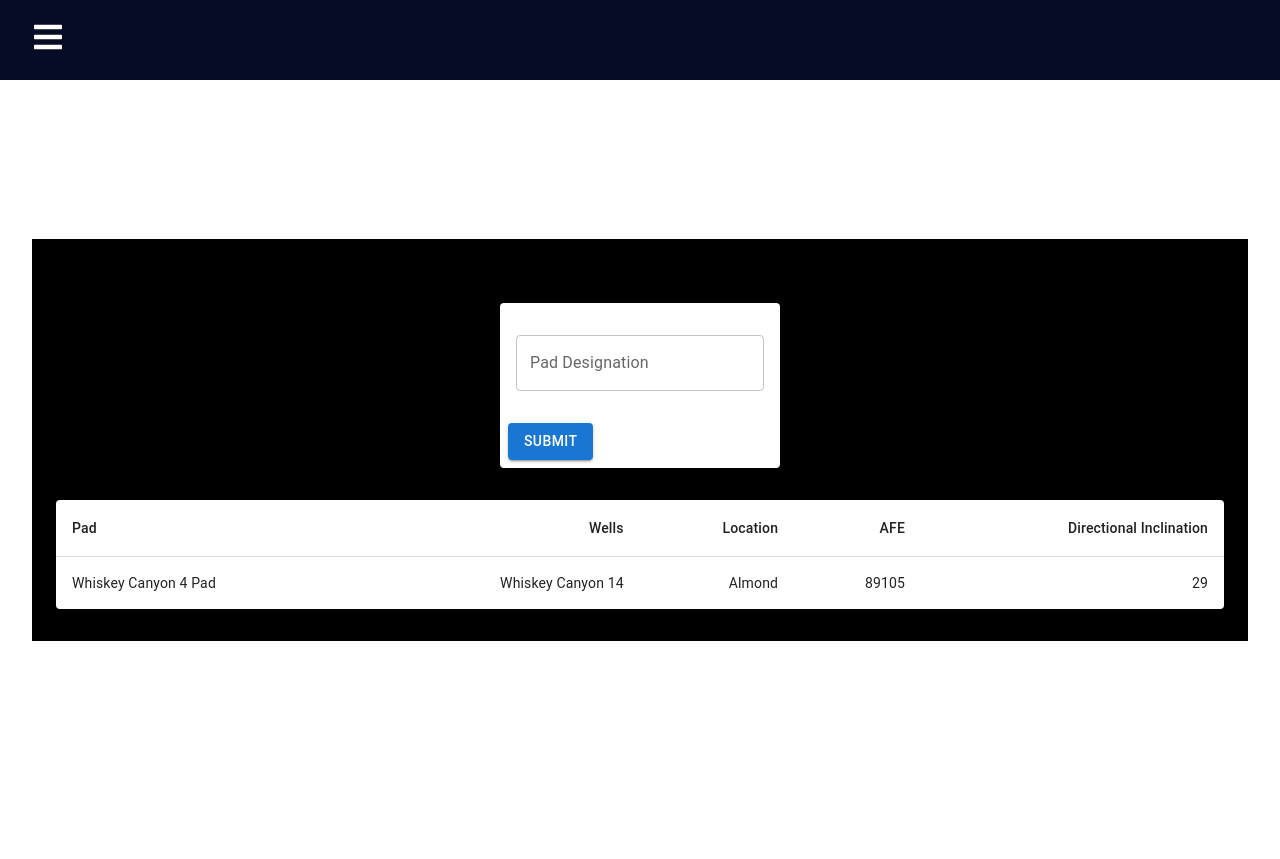
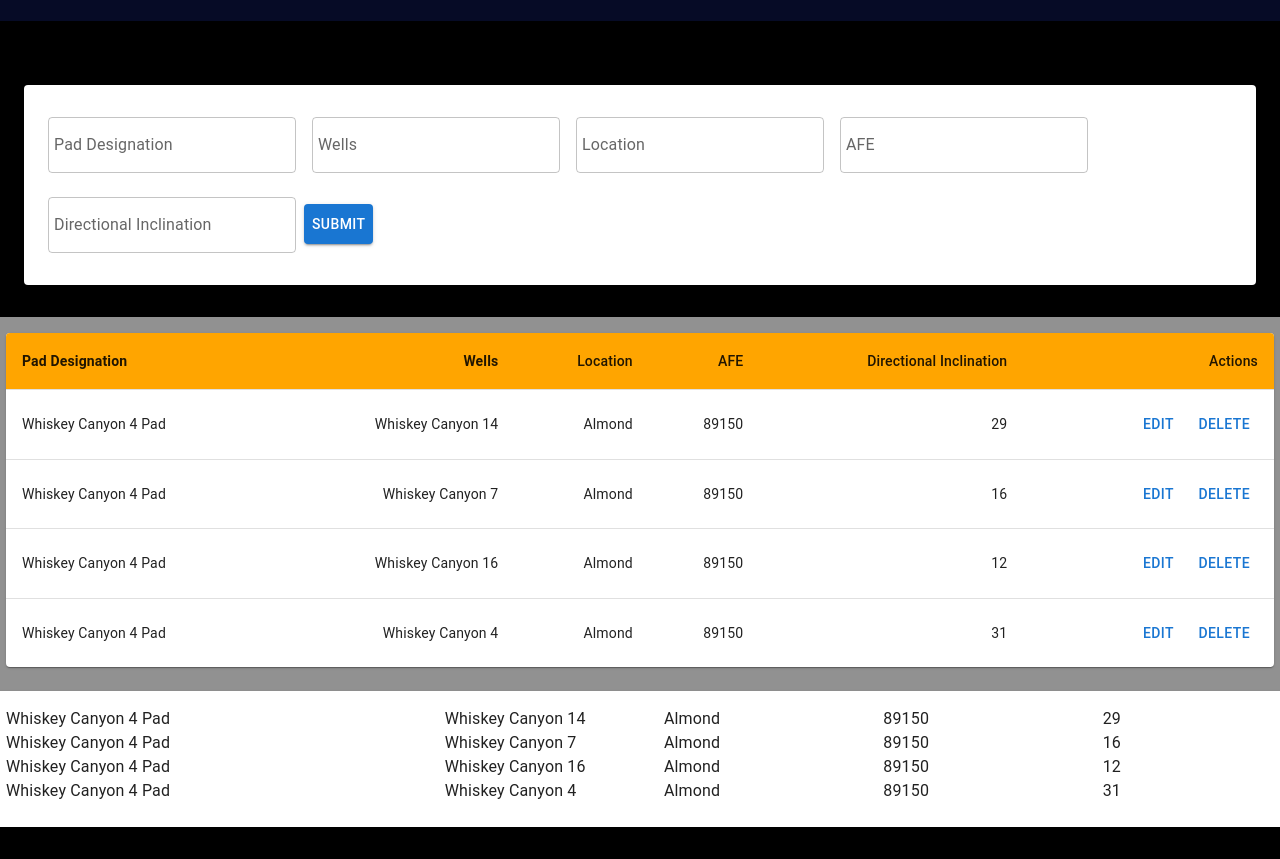
Before and after one commit to martinovicivica22/project_manager_tool_brad, a React (Create React App) app: page /rigschedule in a window 1280 px wide. Before the commit the page ends 800 px from the top, so only its background shows below. Built offline with nearby package versions, Linux system fonts and the light colour scheme.

Commit message:
added dt

```diff
--- a/src/MockData.js
+++ b/src/MockData.js
@@ -4,7 +4,7 @@ const mockData = [
   {
     id: uuidv4(),
     Pad: "Whiskey Canyon 4 Pad",
-    wells: "Whiskey Canyon 14",
+    Wells: "Whiskey Canyon 14",
     Location: "Almond",
     Afe: "89150",
     DirectionalInclination: 29,
@@ -12,7 +12,7 @@ const mockData = [
   {
     id: uuidv4(),
     Pad: "Whiskey Canyon 4 Pad",
-    wells: "Whiskey Canyon 7",
+    Wells: "Whiskey Canyon 7",
     Location: "Almond",
     Afe: "89150",
     DirectionalInclination: 16,
@@ -20,7 +20,7 @@ const mockData = [
   {
     id: uuidv4(),
     Pad: "Whiskey Canyon 4 Pad",
-    wells: "Whiskey Canyon 16",
+    Wells: "Whiskey Canyon 16",
     Location: "Almond",
     Afe: "89150",
     DirectionalInclination: 12,
@@ -28,7 +28,7 @@ const mockData = [
   {
     id: uuidv4(),
     Pad: "Whiskey Canyon 4 Pad",
-    wells: "Whiskey Canyon 4",
+    Wells: "Whiskey Canyon 4",
     Location: "Almond",
     Afe: "89150",
     DirectionalInclination: 31,
--- /dev/null
+++ b/src/components/RigSchedule/EditableRow.js
@@ -0,0 +1,72 @@
+import { TextField } from "@mui/material";
+import { TableRow, TableCell, Button } from "@mui/material";
+import React from "react";
+
+const EditableRow = ({
+  editFormData,
+  handleEditFormChange,
+  handleCancelClick,
+}) => {
+  return (
+    <TableRow>
+      <TableCell>
+        <TextField
+          type="text"
+          required="True"
+          label="Pad Designation"
+          name="Pad"
+          value={editFormData.Pad}
+          onChange={handleEditFormChange}
+        ></TextField>
+      </TableCell>
+      <TableCell>
+        <TextField
+          type="text"
+          required="True"
+          label="Wells"
+          name="Wells"
+          value={editFormData.Wells}
+          onChange={handleEditFormChange}
+        ></TextField>
+      </TableCell>
+      <TableCell>
+        <TextField
+          type="text"
+          required="True"
+          label="Location"
+          name="Location"
+          value={editFormData.Location}
+          onChange={handleEditFormChange}
+        ></TextField>
+      </TableCell>
+      <TableCell>
+        <TextField
+          type="text"
+          required="True"
+          label="AFE"
+          name="Afe"
+          value={editFormData.Afe}
+          onChange={handleEditFormChange}
+        ></TextField>
+      </TableCell>
+      <TableCell>
+        <TextField
+          type="text"
+          required="True"
+          label="Directional Inclination"
+          name="DirectionalInclination"
+          value={editFormData.DirectionalInclination}
+          onChange={handleEditFormChange}
+        ></TextField>
+      </TableCell>
+      <TableCell>
+        <Button type="submit">Save</Button>
+        <Button type="button" onClick={handleCancelClick}>
+          Cancel
+        </Button>
+      </TableCell>
+    </TableRow>
+  );
+};
+
+export default EditableRow;
--- /dev/null
+++ b/src/components/RigSchedule/ReadOnlyRow.js
@@ -0,0 +1,29 @@
+import React from "react";
+import { TableRow, TableCell, Button } from "@mui/material";
+
+const ReadOnlyRow = ({ data, handleEditClick, handleDeleteClick }) => {
+  return (
+    <TableRow
+      key={data.id}
+      sx={{ "&:last-child td, &:last-child th": { border: 0 } }}
+    >
+      <TableCell component="th" scope="row">
+        {data.Pad}
+      </TableCell>
+      <TableCell align="right">{data.Wells}</TableCell>
+      <TableCell align="right">{data.Location}</TableCell>
+      <TableCell align="right">{data.Afe}</TableCell>
+      <TableCell align="right">{data.DirectionalInclination}</TableCell>
+      <TableCell align="right">
+        <Button type="button" onClick={(event) => handleEditClick(event, data)}>
+          Edit
+        </Button>
+        <Button type="button" onClick={() => handleDeleteClick(data.id)}>
+          Delete
+        </Button>
+      </TableCell>
+    </TableRow>
+  );
+};
+
+export default ReadOnlyRow;
--- a/src/components/RigSchedule/RigSchedule.css
+++ b/src/components/RigSchedule/RigSchedule.css
@@ -21,3 +21,7 @@
   border-radius: 10px;
   padding-bottom: 32px;
 }
+
+.form-datatable {
+  min-width: 650px;
+}
--- a/src/components/RigSchedule/RigSchedule.js
+++ b/src/components/RigSchedule/RigSchedule.js
@@ -1,14 +1,16 @@
-import React, { useState } from "react";
+import React, { useState, Fragment } from "react";
+import { v4 as uuidv4 } from "uuid";
 import "./RigSchedule.css";
-import { DragDropContext, Droppable, Draggable } from "react-beautiful-dnd";
+// import { DragDropContext, Droppable, Draggable } from "react-beautiful-dnd";
 import {
   Card,
   Button,
   Typography,
+  Box,
   Paper,
   Container,
   CardContent,
-  CardActions,
+  Grid,
   Table,
   TableBody,
   TableCell,
@@ -17,22 +19,123 @@ import {
   TableRow,
 } from "@mui/material/";
 import { TextField } from "@mui/material/";
+import mockData from "../../MockData";
+import ReadOnlyRow from "./ReadOnlyRow";
+import EditableRow from "./EditableRow";
 
-function createData(Pad, Wells, Location, Afe, DirectionalInclination) {
-  return { Pad, Wells, Location, Afe, DirectionalInclination };
-}
+// the application below
+function RigSchedule() {
+  // destructuring with useState
+  const [rigData, setRigData] = useState(mockData);
+  const [addFormData, setAddFormData] = useState({
+    Pad: "",
+    Wells: "",
+    Location: "",
+    Afe: "",
+    DirectionalInclination: "",
+  });
 
-const rows = [
-  createData(
-    "Whiskey Canyon 4 Pad",
-    "Whiskey Canyon 14",
-    "Almond",
-    "89105",
-    29
-  ),
-];
+  const [editFormData, setEditFormData] = useState({
+    Pad: "",
+    Wells: "",
+    Location: "",
+    Afe: "",
+    DirectionalInclination: "",
+  });
 
-function RigSchedule() {
+  const [editRigDataId, setEditRigDataId] = useState(null);
+
+  const handleAddDataChange = (event) => {
+    event.preventDefault();
+    const fieldName = event.target.getAttribute("name");
+    const fieldValue = event.target.value;
+
+    const newAddData = { ...addFormData };
+    newAddData[fieldName] = fieldValue;
+
+    setAddFormData(newAddData);
+  };
+
+  const handleEditFormChange = (event) => {
+    event.preventDefault();
+
+    const fieldName = event.target.getAttribute("name");
+    const fieldValue = event.target.value;
+
+    const newFormData = { ...editFormData };
+    newFormData[fieldName] = fieldValue;
+
+    setEditFormData(newFormData);
+  };
+
+  const handleAddDataSubmit = (event) => {
+    event.preventDefault();
+
+    const newRigData = {
+      id: uuidv4(),
+      Pad: addFormData.Pad,
+      Wells: addFormData.Wells,
+      Location: addFormData.Location,
+      Afe: addFormData.Afe,
+      DirectionalInclination: addFormData.DirectionalInclination,
+    };
+
+    const newAddRigData = [...rigData, newRigData];
+    setRigData(newAddRigData);
+  };
+
+  const handleEditformSubmit = (event) => {
+    event.preventDefault();
+
+    const editedRigData = {
+      id: editRigDataId,
+      Pad: editFormData.Pad,
+      Wells: editFormData.Wells,
+      Location: editFormData.Location,
+      Afe: editFormData.Afe,
+      DirectionalInclination: editFormData.DirectionalInclination,
+    };
+
+    const newAddRigData = [...rigData];
+
+    const index = rigData.findIndex((data) => data.id === editRigDataId);
+
+    newAddRigData[index] = editedRigData;
+
+    setRigData(newAddRigData);
+    setEditRigDataId(null);
+  };
+
+  const handleEditClick = (event, data) => {
+    event.preventDefault();
+
+    setEditRigDataId(data.id);
+
+    const formValues = {
+      Pad: data.Pad,
+      Wells: data.Wells,
+      Location: data.Location,
+      Afe: data.Afe,
+      DirectionalInclination: data.DirectionalInclination,
+    };
+
+    setEditFormData(formValues);
+  };
+
+  const handleCancelClick = () => {
+    setEditRigDataId(null);
+  };
+
+  const handleDeleteClick = (rigDataId) => {
+    const newRigData = [...rigData];
+
+    const index = rigData.findIndex((data) => data.id === rigDataId);
+
+    newRigData.splice(index, 1);
+
+    setRigData(newRigData);
+  };
+
   return (
     <Container
       maxWidth="xl"
@@ -51,51 +154,139 @@ function RigSchedule() {
     >
       <Card sx={{ marginY: 4 }}>
         <CardContent>
+          <Box component="form" onSubmit={handleAddDataSubmit}>
             <TextField
-            id="pad-designation"
+              sx={{ paddingX: 1 }}
+              id="Pad"
+              name="Pad"
+              type="text"
               label="Pad Designation"
               variant="outlined"
               margin="normal"
+              onChange={handleAddDataChange}
             />
-        </CardContent>
-        <CardActions>
-          <Button variant="contained" type="submit">
+            <TextField
+              sx={{ paddingX: 1 }}
+              id="Wells"
+              name="Wells"
+              type="text"
+              label="Wells"
+              variant="outlined"
+              margin="normal"
+              onChange={handleAddDataChange}
+            />
+            <TextField
+              sx={{ paddingX: 1 }}
+              id="Location"
+              name="Location"
+              type="text"
+              label="Location"
+              variant="outlined"
+              margin="normal"
+              onChange={handleAddDataChange}
+            />
+            <TextField
+              sx={{ paddingX: 1 }}
+              id="Afe"
+              name="Afe"
+              type="text"
+              label="AFE"
+              variant="outlined"
+              margin="normal"
+              onChange={handleAddDataChange}
+            />
+            <TextField
+              sx={{ paddingX: 1 }}
+              id="DirectionalInclination"
+              name="DirectionalInclination"
+              type="text"
+              label="Directional Inclination"
+              variant="outlined"
+              margin="normal"
+              onChange={handleAddDataChange}
+            />
+            <Button
+              sx={{ marginTop: 2, padding: 1 }}
+              variant="contained"
+              type="submit"
+            >
               Submit
             </Button>
-        </CardActions>
+          </Box>
+        </CardContent>
       </Card>
 
+      {/* <form sx={{ minWidth: 650 }} onSubmit={handleEditformSubmit}> */}
+      <Card sx={{ minWidth: 1300, backgroundColor: "#919191" }}>
+        <CardContent>
+          <Box component="form" onSubmit={handleEditformSubmit}>
             <TableContainer component={Paper}>
               <Table sx={{ minWidth: 650 }} aria-label="simple table">
-          <TableHead>
+                <TableHead sx={{ backgroundColor: "orange" }}>
                   <TableRow>
-              <TableCell>Pad</TableCell>
-              <TableCell align="right">Wells</TableCell>
+                    <TableCell sx={{ fontWeight: "bold" }}>
+                      Pad Designation
+                    </TableCell>
+                    <TableCell sx={{ fontWeight: "bold" }} align="right">
+                      Wells
+                    </TableCell>
                     <TableCell align="right">Location</TableCell>
                     <TableCell align="right">AFE</TableCell>
                     <TableCell align="right">Directional Inclination</TableCell>
+                    <TableCell align="right">Actions</TableCell>
                   </TableRow>
                 </TableHead>
                 <TableBody>
-            {rows.map((row) => (
-              <TableRow
-                key={row.Pad}
-                sx={{ "&:last-child td, &:last-child th": { border: 0 } }}
-              >
-                <TableCell component="th" scope="row">
-                  {row.Pad}
-                </TableCell>
-                <TableCell align="right">{row.Wells}</TableCell>
-                <TableCell align="right">{row.Location}</TableCell>
-                <TableCell align="right">{row.Afe}</TableCell>
-                <TableCell align="right">
-                  {row.DirectionalInclination}
-                </TableCell>
-              </TableRow>
+                  {rigData.map((data) => (
+                    <Fragment>
+                      {editRigDataId === data.id ? (
+                        <EditableRow
+                          editFormData={editFormData}
+                          handleEditFormChange={handleEditFormChange}
+                          handleCancelClick={handleCancelClick}
+                        />
+                      ) : (
+                        <ReadOnlyRow
+                          data={data}
+                          handleEditClick={handleEditClick}
+                          handleDeleteClick={handleDeleteClick}
+                        />
+                      )}
+                    </Fragment>
                   ))}
                 </TableBody>
               </Table>
             </TableContainer>
+          </Box>
+        </CardContent>
+      </Card>
+      {/* return Cards instead of Table */}
+      <Card sx={{ minWidth: 1300, backgroundColor: "white" }}>
+        <CardContent>
+          <Box>
+            {rigData.map((data) => (
+              <Grid container spacing={6}>
+                <Grid item xs={4}>
+                  <Typography>{data.Pad}</Typography>
+                </Grid>
+                <Grid item xs={2}>
+                  <Typography>{data.Wells}</Typography>
+                </Grid>
+                <Grid item xs={2}>
+                  <Typography>{data.Location}</Typography>
+                </Grid>
+                <Grid item xs={2}>
+                  <Typography>{data.Afe}</Typography>
+                </Grid>
+                <Grid item xs={2}>
+                  <Typography>{data.DirectionalInclination}</Typography>
+                </Grid>
+              </Grid>
+            ))}
+          </Box>
+        </CardContent>
+      </Card>
+      {/* </form> */}
     </Container>
   );
 }
```
Also changed, not shown: src/components/RigSchedule/InputField.js (deleted). Lines whose indentation alone changed are shown as unchanged.
